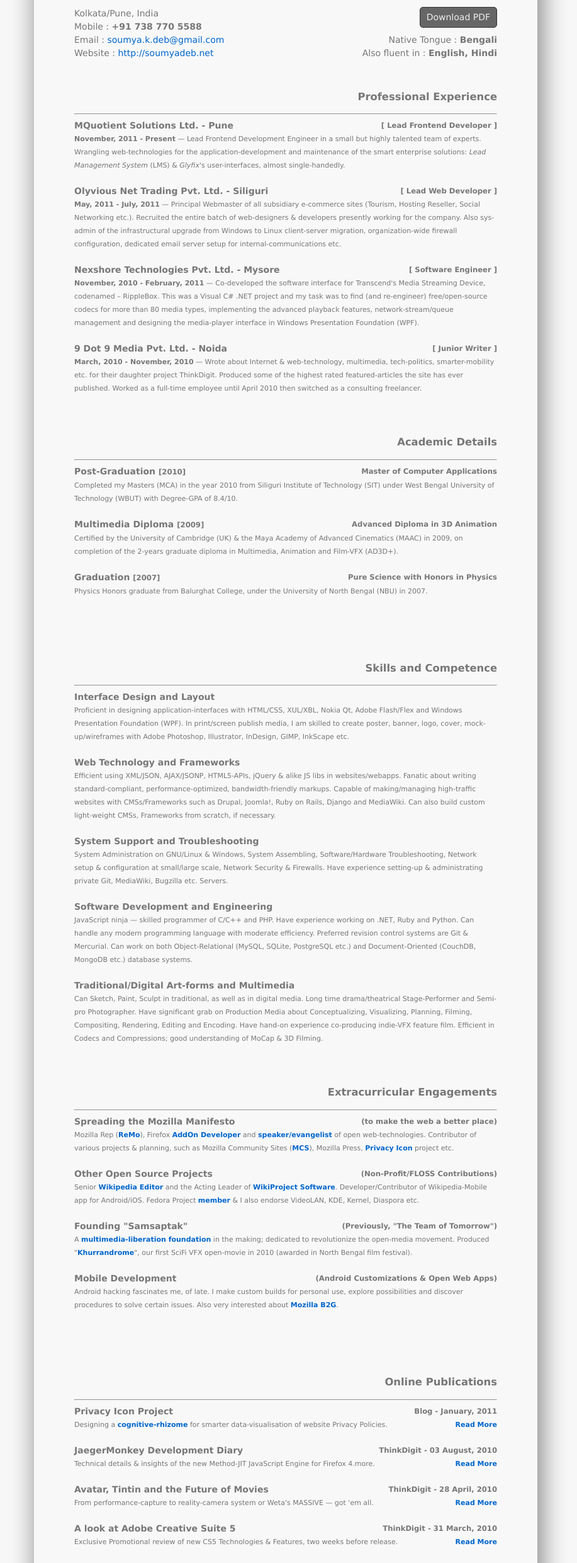
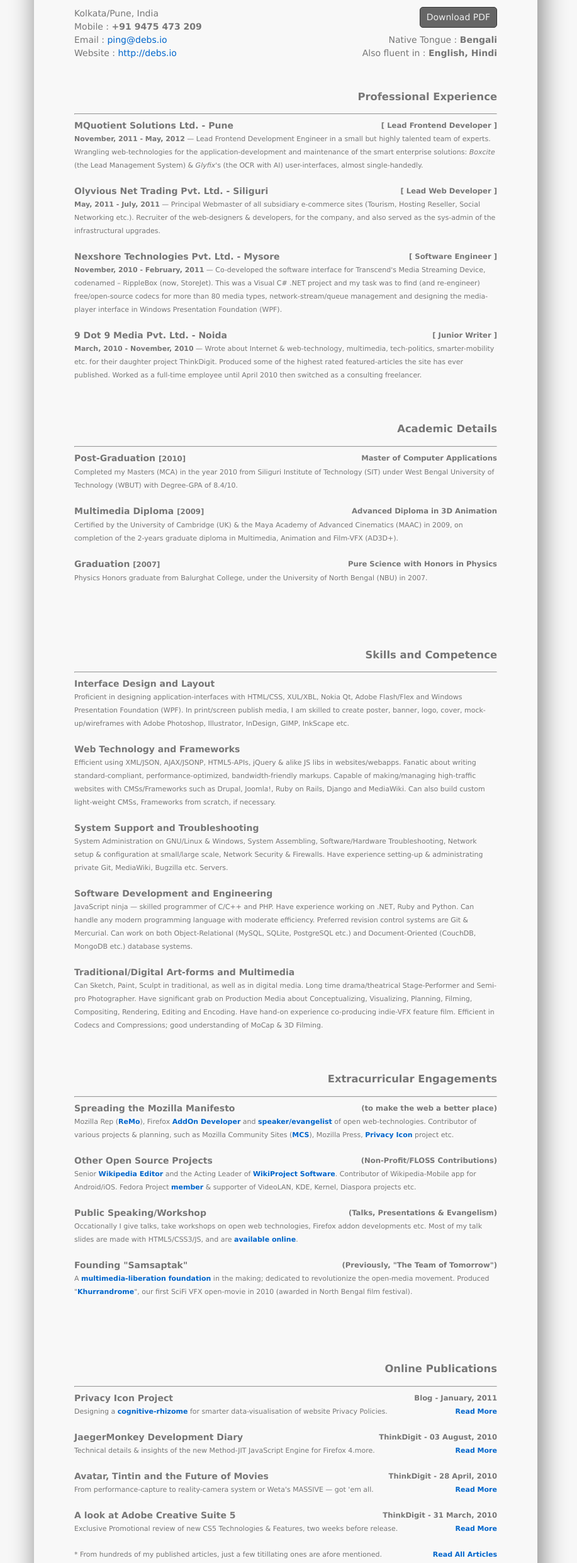
Before and after one commit to debloper/resume, a plain HTML site: page index.htm in a window 1280 px wide. Shown: the part 112-2593 px from the top of the page at 63% size, without its empty margins (186-1103 px from the left). Drawn offline with Linux system fonts and the light colour scheme.

Commit message:
Updating info & rephrasing statements

```diff
--- a/index.htm
+++ b/index.htm
@@ -65,9 +65,9 @@
         <br /><br />Native Tongue : <b>Bengali</b><br />Also fluent in : <b>English, Hindi</b>
       </aside>
       Kolkata/Pune, India<br />
-      Mobile : <b>+91 738 770 5588</b><br />
-      Email : <a href="mailto:soumya.k.deb@gmail.com" target="_blank" title="Contact Email">soumya.k.deb@gmail.com</a><br />
-      Website : <a href="http://soumyadeb.net" target="_blank" title="Personal Website">http://soumyadeb.net</a><br />
+      Mobile : <b>+91 9475 473 209</b><br />
+      Email : <a href="mailto:ping@debs.io" target="_blank" title="Contact Email">ping@debs.io</a><br />
+      Website : <a href="http://debs.io" target="_blank" title="Personal Website">http://debs.io</a><br />
     </section>
   </header>
   <article>
@@ -75,13 +75,13 @@
       <h3>Professional Experience</h3><hr />
       <h4>MQuotient Solutions Ltd. - Pune</h4>
       <h5>[ Lead Frontend Developer ]</h5>
-      <p><b>November, 2011 - Present</b> &mdash; Lead Frontend Development Engineer in a small but highly talented team of experts. Wrangling web-technologies for the application-development and maintenance of the smart enterprise solutions: <i>Lead Management System</i> (LMS) &amp; <i>Glyfix</i>'s user-interfaces, almost single-handedly.</p>
+      <p><b>November, 2011 - May, 2012</b> &mdash; Lead Frontend Development Engineer in a small but highly talented team of experts. Wrangling web-technologies for the application-development and maintenance of the smart enterprise solutions: <i>Boxcite</i> (the Lead Management System) &amp; <i>Glyfix</i>'s (the OCR with AI) user-interfaces, almost single-handedly.</p>
       <h4>Olyvious Net Trading Pvt. Ltd. - Siliguri</h4>
       <h5>[ Lead Web Developer ]</h5>
-      <p><b>May, 2011 - July, 2011</b> &mdash; Principal Webmaster of all subsidiary e-commerce sites (Tourism, Hosting Reseller, Social Networking etc.). Recruited the entire batch of web-designers &amp; developers presently working for the company. Also sys-admin of the infrastructural upgrade from Windows to Linux client-server migration, organization-wide firewall configuration, dedicated email server setup for internal-communications etc.</p>
+      <p><b>May, 2011 - July, 2011</b> &mdash; Principal Webmaster of all subsidiary e-commerce sites (Tourism, Hosting Reseller, Social Networking etc.). Recruiter of the web-designers &amp; developers, for the company, and also served as the sys-admin of the infrastructural upgrades.</p>
       <h4>Nexshore Technologies Pvt. Ltd. - Mysore</h4>
       <h5>[ Software Engineer ]</h5>
-      <p><b>November, 2010 - February, 2011</b> &mdash; Co-developed the software interface for Transcend's  Media Streaming Device, codenamed &ndash; RippleBox. This was a Visual C# .NET project and my task was to find (and re-engineer) free/open-source  codecs for more than 80 media types, implementing the advanced playback features, network-stream/queue management and designing the media-player interface in Windows Presentation Foundation (WPF).</p>
+      <p><b>November, 2010 - February, 2011</b> &mdash; Co-developed the software interface for Transcend's  Media Streaming Device, codenamed &ndash; RippleBox (now, StoreJet). This was a Visual C# .NET project and my task was to find (and re-engineer) free/open-source  codecs for more than 80 media types, network-stream/queue management and designing the media-player interface in Windows Presentation Foundation (WPF).</p>
       <h4>9 Dot 9 Media Pvt. Ltd. - Noida</h4>
       <h5>[ Junior Writer ]</h5>
       <p><b>March, 2010 - November, 2010</b> &mdash; Wrote about Internet &amp; web-technology, multimedia, tech-politics, smarter-mobility etc. for their daughter project ThinkDigit. Produced some of the highest rated featured-articles the site has ever published. Worked as a full-time employee until April 2010 then switched as a consulting freelancer.</p>
@@ -121,13 +121,13 @@
       <p>Mozilla Rep (<a href="https://reps.mozilla.org/u/Debloper/" title="Mozilla Reps Profile" target="_blank">ReMo</a>), Firefox  <a href="https://addons.mozilla.org/en-US/firefox/user/5600401/" target="_blank" title="AMO Profile">AddOn Developer</a> and <a href="http://debloper.github.com/talks" target="_blank" title="Index of talk slides">speaker/evangelist</a> of open web-technologies. Contributor of various projects &amp; planning, such as Mozilla Community Sites (<a href="https://wiki.mozilla.org/MCS:About" title="Mozilla Community Sites" target="_blank">MCS</a>), Mozilla Press,  <a href="http://debloper.github.com/privacy.js" title="The Privacy Icon - Drumbeat" target="_blank">Privacy Icon</a> project etc.</p>
       <h4>Other Open Source Projects</h4>
       <h5>(Non-Profit/FLOSS Contributions)</h5>
-      <p>Senior <a href="http://en.wikipedia.org/wiki/User:Deblopper" title="Wikipedia - User Deblopper" target="_blank">Wikipedia Editor</a> and the Acting Leader of <a href="http://en.wikipedia.org/wiki/Wikipedia:WikiProject_Software/Members" title="Acting Leader : WikiProject Software" target="_blank">WikiProject Software</a>. Developer/Contributor of Wikipedia-Mobile app for Android/iOS. Fedora Project <a href="https://admin.fedoraproject.org/accounts/user/view/debloper" title="Fedora Contributor Profile" target="_blank">member</a> &amp;  I also endorse VideoLAN, KDE, Kernel, Diaspora etc.</p>
+      <p>Senior <a href="http://en.wikipedia.org/wiki/User:Deblopper" title="Wikipedia - User Deblopper" target="_blank">Wikipedia Editor</a> and the Acting Leader of <a href="http://en.wikipedia.org/wiki/Wikipedia:WikiProject_Software/Members" title="Acting Leader : WikiProject Software" target="_blank">WikiProject Software</a>. Contributor of Wikipedia-Mobile app for Android/iOS. Fedora Project <a href="https://admin.fedoraproject.org/accounts/user/view/debloper" title="Fedora Contributor Profile" target="_blank">member</a> &amp; supporter of VideoLAN, KDE, Kernel, Diaspora projects etc.</p>
+      <h4>Public Speaking/Workshop</h4>
+      <h5>(Talks, Presentations &amp; Evangelism)</h5>
+      <p>Occationally I give talks, take workshops on open web technologies, Firefox addon developments etc. Most of my talk slides are made with HTML5/CSS3/JS, and are <a href="http://code.debs.io/talks" title="Online Talk Slides" target="_blank">available online</a>.</p>
       <h4>Founding &quot;Samsaptak&quot;</h4>
       <h5>(Previously, &quot;The Team of Tomorrow&quot;)</h5>
       <p>A <a href="http://www.samsaptak.org/" title="Samsaptak - Head Quarter" target="_blank">multimedia-liberation foundation</a> in the making; dedicated to revolutionize the open-media movement. Produced &quot;<b><a href="http://khurrandrome.samsaptak.org/" title="Khurrandrome - The Film" target="_blank">Khurrandrome</a></b>&quot;, our first SciFi VFX open-movie in 2010 (awarded in North Bengal film festival).</p>
-      <h4>Mobile Development</h4>
-      <h5>(Android Customizations & Open Web Apps)</h5>
-      <p>Android hacking fascinates me, of late. I make custom builds for personal use, explore possibilities and discover procedures to solve certain issues. Also very interested about <a href="http://www.mozilla.org/b2g/" title="Mozilla B2G - landing page" target="_blank">Mozilla B2G</a>.</p>
     </section>
     <br class="pagebreak" />
     <section>
@@ -144,18 +144,18 @@
       <h4>A look at Adobe Creative Suite 5</h4>
       <h5>ThinkDigit - 31 March, 2010</h5>
       <p>Exclusive Promotional review of new CS5 Technologies & Features, two weeks before release.<a class="readmore" href="http://www.thinkdigit.com/Features/A-look-at-Photoshop-CS5-DreamWeaver-CS5_4320.html" target="_blank" title="Adobe CS5 - it's gorgeous you know?">Read More</a></p>
-      <p>* From hundreds of my published articles, just selected few are afore mentioned.<a class="readmore" href="http://www.thinkdigit.com/author/Soumya_Deb_65.html" target="_blank" title="My ThinkDigit Archive">Read All Articles</a></p>
+      <p>* From hundreds of my published articles, just a few titillating ones are afore mentioned.<a class="readmore" href="http://www.thinkdigit.com/author/Soumya_Deb_65.html" target="_blank" title="My ThinkDigit Archive">Read All Articles</a></p>
     </section>
     <section>
       <h3>Interests and Hobbies</h3><hr />
       <h4>Studying</h4>
-      <p>I like study a varied spectrum of subjects, which ranges from Philosophy, Psychology, Politics, Medical-Biology, Brain and Cognition to Constructed Languages, Religions, Mythology, Comics et al.</p>
+      <p>I like studying varied spectrum of subjects, which ranges from Philosophy, Psychology, Politics, Medical-Biology, Brain and Cognition to Constructed Languages, Religions, Mythology, Comics, and rarely, Novels et al.</p>
       <h4>Photography</h4>
       <p>I mostly do macro-shots with controlled depth of field, color-tuned longshot landscapes, panorama, spontaneous and still life. Have interests in experimental photography; High-Speed/Long-Exposure/Time-Lapse, Infrared/Ultraviolet, HDR are my favorites.
       <h4>Computer Gaming</h4>
       <p>Action/adventure/platforming, stealth/shooter &amp; arcade-racing are my favorite genres of video games. I'm a fan of Prince of Persia, Need for Speed, Splinter Cell, Call of Duty series and all the games developed by Crytek GmbH.</p>
       <h4>Miscellaneous Whimsy</h4>
-      <p>I have built, managed and directed an amateur theater group that successfully performes till date; also a cricket team &amp; a music band, which are now dissolved. I was renowned for soft-skills &amp; extracurricular-activities, and am known as the tech-guru among the circles. My favorite leisure activity (usually, during long-journey, power-cuts) is to sort out my objectives, strategy, necessities, achievements etc. I critique myself and reform accordingly.</p>
+      <p>I have built, managed and directed an amateur theater group that successfully performes till date; also a cricket team &amp; a music band, which are now dissolved. I was renowned for my soft-skills &amp; extracurricular-activities, and am known as the tech-guru among the circles. My favorite leisure activity (usually, during long-journey, power-cuts) is to pave out my objectives, strategy, achievements etc. I am a Critical Thinker, and I critique myself &amp; reform accordingly.</p>
     </section>
   </article>
   <footer>
```
